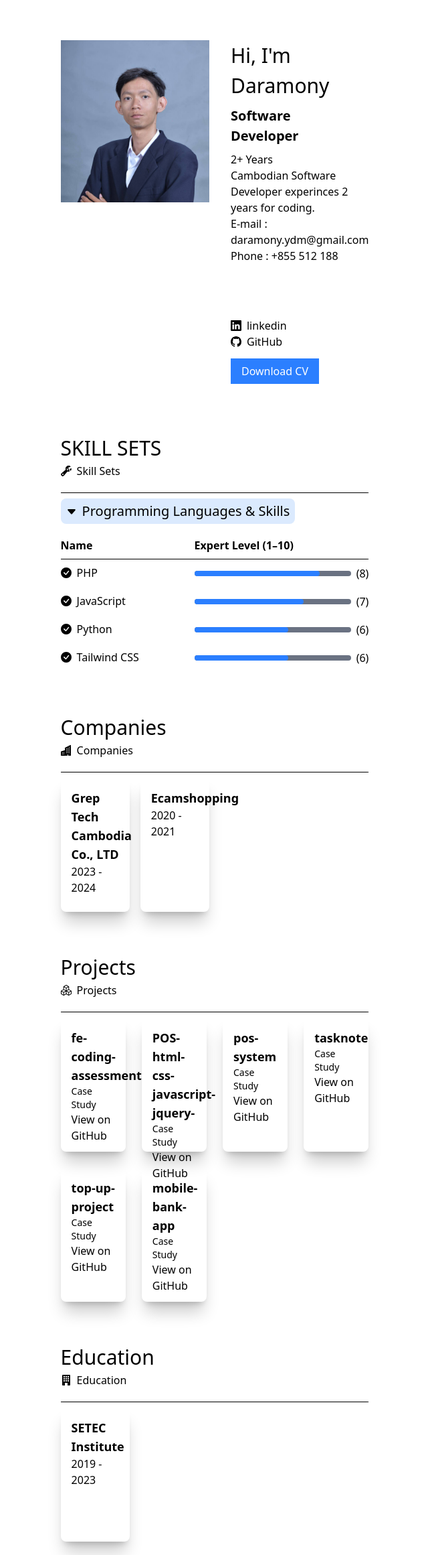
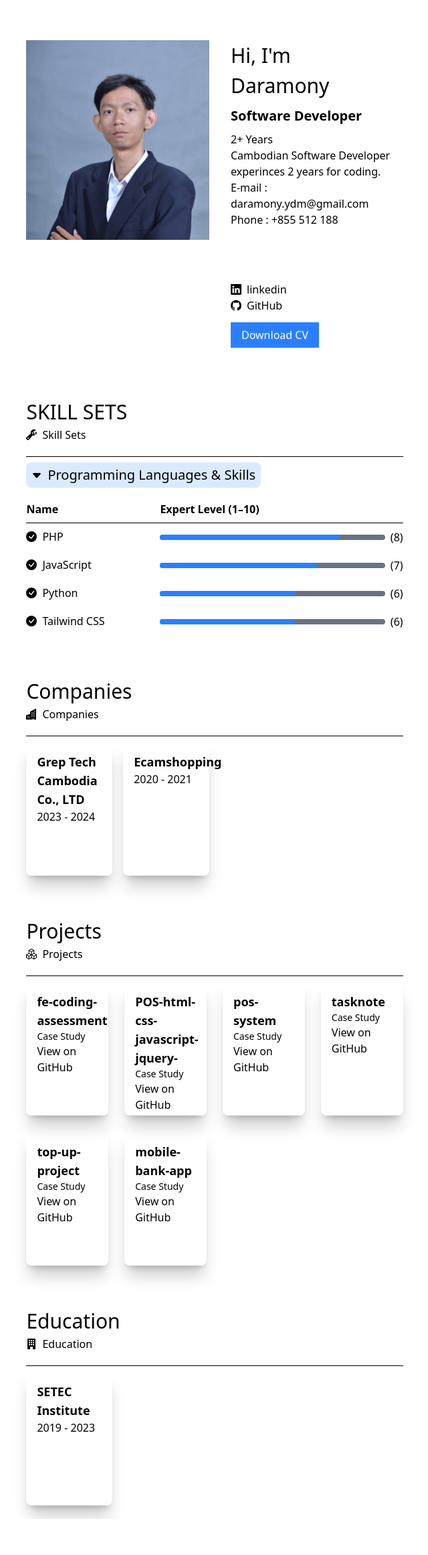
Before and after one commit to dramonyyem/yem-daramony, a Vue app: page /testing in a window 1280 px wide. Shown: the whole page at 67% size, without its empty margins (319-959 px from the left). After the commit the page ends 2267 px from the top, so only its background shows below. Built offline with nearby package versions, Linux system fonts and the light colour scheme.

Commit message:
new implement

```diff
--- a/src/App.vue
+++ b/src/App.vue
@@ -87,7 +87,7 @@ onMounted(() => {
     <div class="mt-[60px]">
 
     </div>
-    <div class="mx-auto px-2 sm:px-6 lg:px-8 w-full lg:w-5/10">
+    <div class="mx-auto px-2 sm:px-6 lg:px-8 w-full lg:w-6/10">
       <!-- <h1 class="text-[40px]">Portfolio</h1> -->
 
 
@@ -160,7 +160,7 @@ onMounted(() => {
 
   <main>
 
-    <div class="mx-auto px-2 sm:px-6 lg:px-8 w-full lg:w-5/10">
+    <div class="mx-auto px-2 sm:px-6 lg:px-8 w-full lg:w-6/10">
 
       <div class="mt-[60px] w-8/10 mx-auto">
         <h2 class="text-[30px]">SKILL SETS</h2>
@@ -288,7 +288,7 @@ onMounted(() => {
         </div>
       </div>
     </div>
-    <div class="mx-auto px-2 sm:px-6 lg:px-8 w-full lg:w-5/10">
+    <div class="mx-auto px-2 sm:px-6 lg:px-8 w-full lg:w-6/10">
 
       <div class="mt-[60px] mx-auto w-8/10">
         <h2 class="text-[30px]">Companies</h2>
@@ -324,7 +324,7 @@ onMounted(() => {
     </div>
     <div class="mt-[60px]"></div>
 
-    <div class="mx-auto px-2 sm:px-6 lg:px-8 w-full lg:w-5/10">
+    <div class="mx-auto px-2 sm:px-6 lg:px-8 w-full lg:w-6/10">
 
       <div class="w-8/10 mx-auto">
         <h2 class="text-[30px]">Projects</h2>
@@ -352,7 +352,7 @@ onMounted(() => {
         </div>
       </div>
     </div>
-    <div class="mx-auto px-2 sm:px-6 lg:px-8 w-full lg:w-5/10">
+    <div class="mx-auto px-2 sm:px-6 lg:px-8 w-full lg:w-6/10">
 
       <div class="mt-[60px] mx-auto w-8/10">
         <h2 class="text-[30px]">Education</h2>
```
